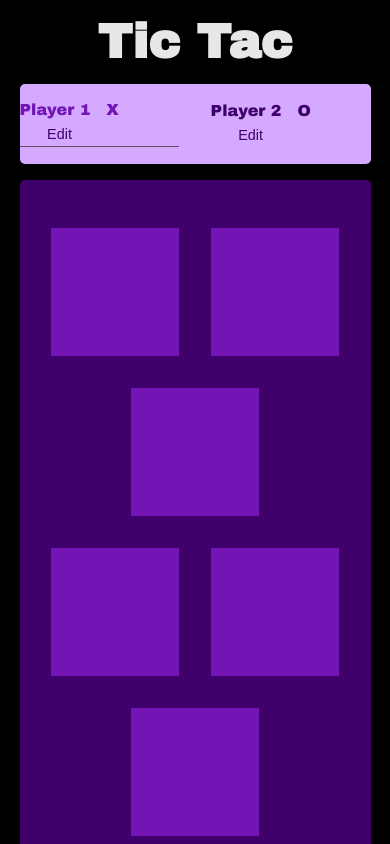
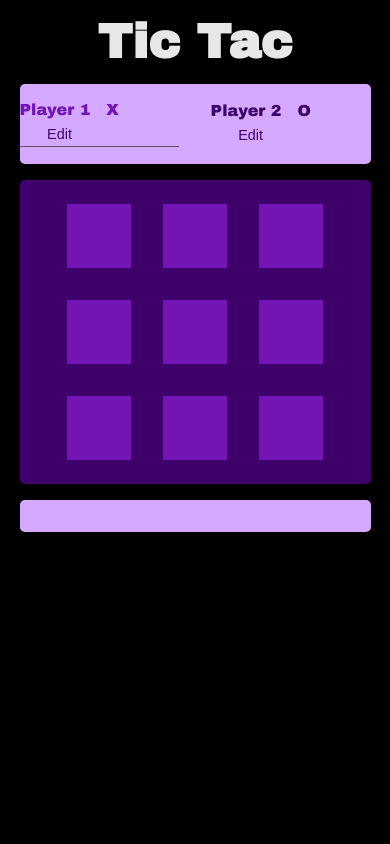
Before and after one commit to agushinn/tictac, a React (Vite) app: page / in a window 390 px wide. Shown: the top 844 px of the page. Built offline with nearby package versions, Linux system fonts and the light colour scheme.

Commit message:
add responsive and improve components size

```diff
--- a/src/styles/components/Board/Board.module.scss
+++ b/src/styles/components/Board/Board.module.scss
@@ -4,12 +4,10 @@
     justify-content: center;
     gap: 2rem;
     margin: 3rem 0;
-    padding: 0;
     flex-direction: column;
-    padding: 3rem 0;
+    padding: 1.5rem 0;
     width: 90%;
     background-color: #40006c;
-    backdrop-filter: blur(1px);
     border-radius: 5px;
     margin: auto;
 }
@@ -24,13 +22,22 @@
 }
 
 .gameBoard button {
-    width: 8rem;
-    height: 8rem;
+    width: 6rem;
+    height: 6rem;
     border: none;
     color: rgba(250, 245, 255, 0.8);
     background-color: #7315b4;
-    font-size: 5rem;
+    font-size: 3.5rem;
     cursor: pointer;
     padding: 1rem;
+
     margin: 0;
+
+    @media (max-width: 576px) {
+        & {
+            width: 4rem;
+            height: 4rem;
+            font-size: 2rem;
+        }
+    }
 }
--- a/src/styles/components/Header/Header.module.scss
+++ b/src/styles/components/Header/Header.module.scss
@@ -1,9 +1,10 @@
 .header {
     text-align: center;
+    padding-top: 1rem;
 }
 
 .appTitle {
     font-size: 3rem;
-    margin: 1rem auto;
+    margin: 0rem auto;
     color: rgb(231, 231, 231);
 }
--- a/src/styles/components/Player/PlayersContainer.module.scss
+++ b/src/styles/components/Player/PlayersContainer.module.scss
@@ -1,7 +1,6 @@
 .playersContainer {
     align-items: center;
     background-color: rgb(212 169 255);
-    backdrop-filter: blur(1px);
     border-radius: 5px;
     display: flex;
     gap: 2rem;
```
